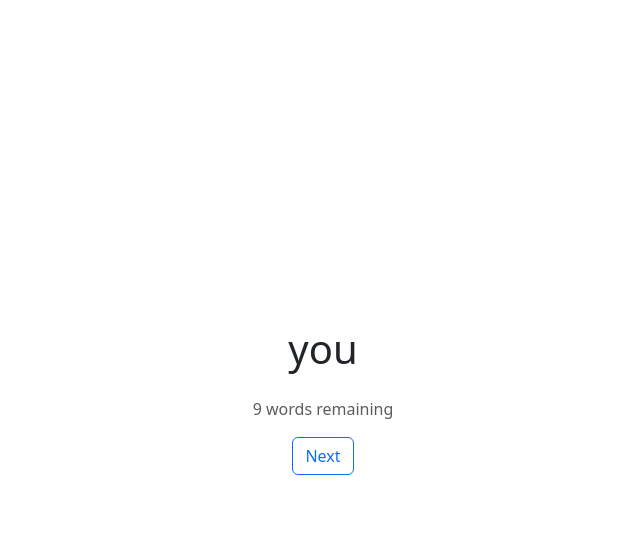
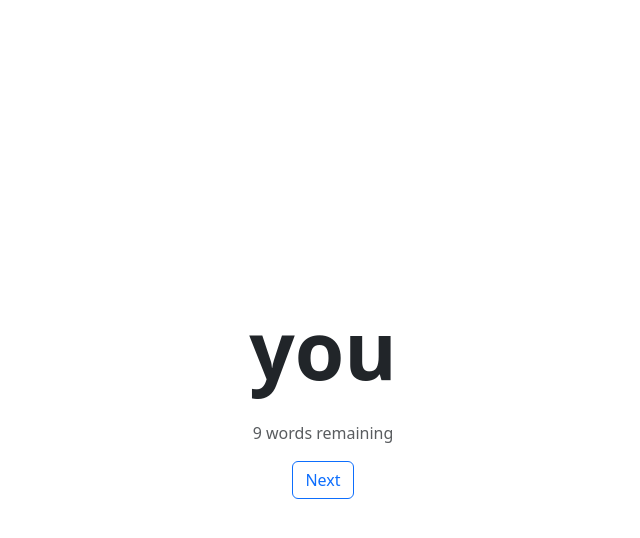
Before and after one commit to mokagio/tricky-words-trainer, a React (Vite) app: page / in a window 1280 px wide. Both pictures are taken after a click on the button "Blue". Shown: the top 538 px of the page, without its empty margins (317-957 px from the left). Built offline with nearby package versions, Linux system fonts and the light colour scheme.

Commit message:
Bigger word

```diff
--- a/src/App.jsx
+++ b/src/App.jsx
@@ -70,7 +70,7 @@ export default function App() {
         </>
       ) : currentWord ? (
         <>
-          <h1 className="mb-4">{currentWord}</h1>
+          <h1 className="mb-4 display-1 fw-bold">{currentWord}</h1>
           <p className="mb-3 text-muted">
             {words.length - 1} word{words.length - 1 !== 1 ? "s" : ""} remaining
           </p>
```
